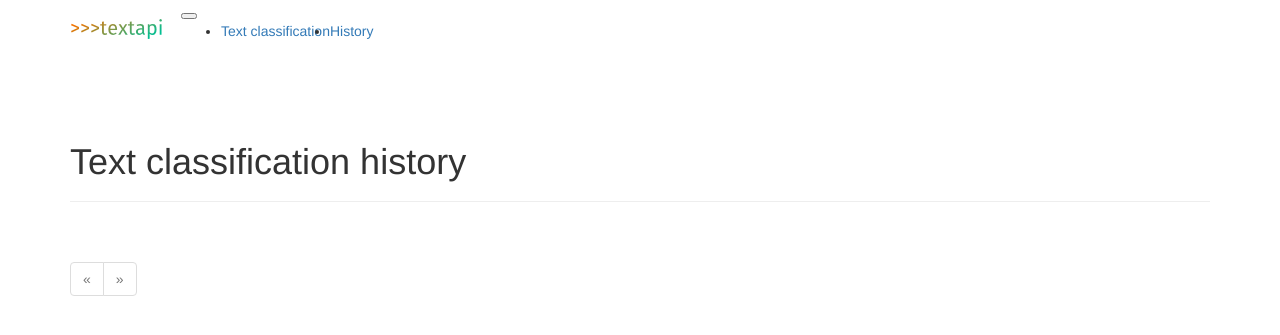
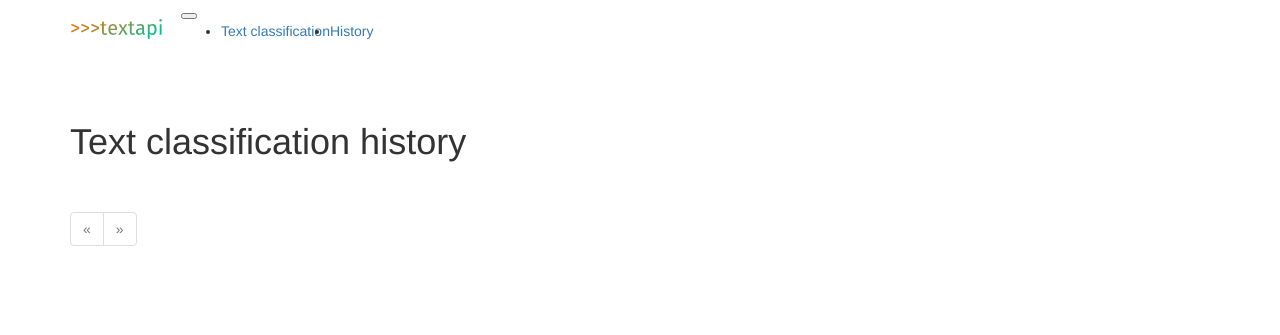
Before and after one commit to emil2099/TextApi, a Python web app: template app/templates/history.html in a window 1280 px wide. Shown: the top 335 px of the page. Run offline with Jinja, Linux system fonts and the light colour scheme; the template is opened without the code that fills it, so the values that code supplies are empty; some libraries are stand-ins or nearby versions.

Commit message:
Remove deprecated .page-header class from templates

```diff
--- a/app/templates/history.html
+++ b/app/templates/history.html
@@ -5,9 +5,7 @@
 {% block title %}Text Classification - History{% endblock %}
 
 {% block page_content %}
-<div class="page-header">
-    <h1>Text classification history</h1>
-</div>
+<h1>Text classification history</h1>
 
 {% for text in texts %}
     {% include '_texts.html' %}
--- a/app/templates/index.html
+++ b/app/templates/index.html
@@ -4,7 +4,5 @@
 {% block title %}Text API{% endblock %}
 
 {% block page_content %}
-<div class="pa\ge-header">
-    <h1>Hello World!</h1>
-</div>
+<h1>Hello World!</h1>
 {% endblock %}
```
